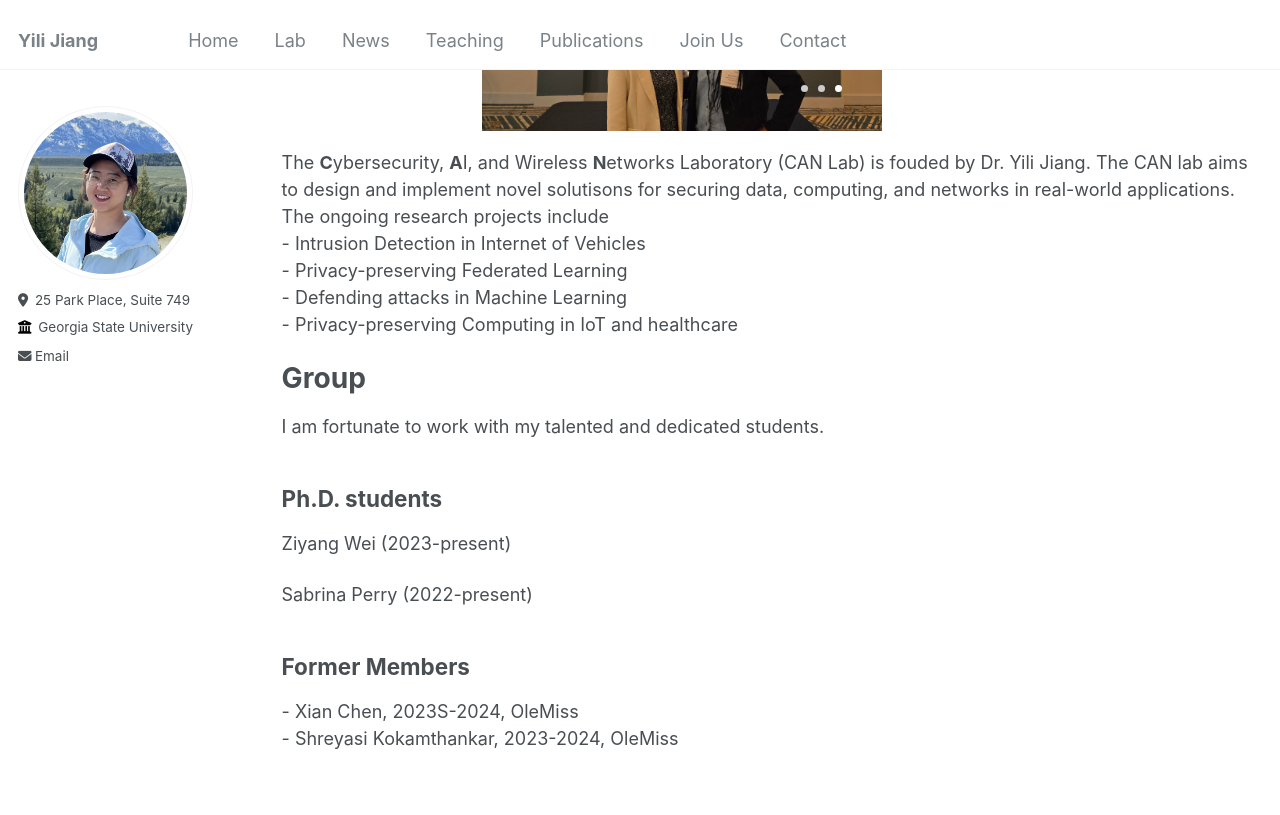
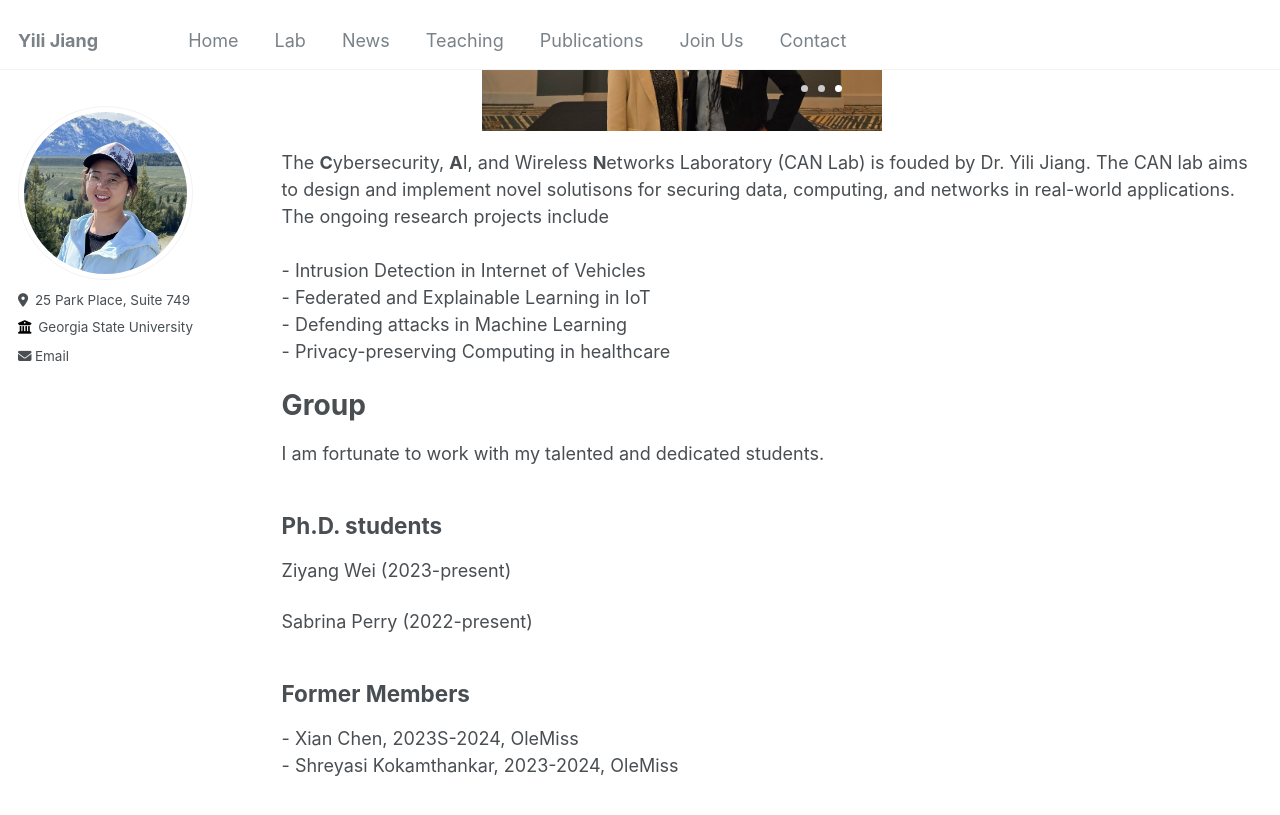
Before and after one commit to suhbrina-perry/suhbrina-perry.github.io, a Jekyll site: the page built from _pages/lab.html, in a window 1280 px wide and 900 px high, scrolled down 317 px. Shown: the top 815 px of the window. Built offline with Jekyll 4.4.1, drawn with Linux system fonts in a browser that asks for light colours.

Commit message:
Update lab.html

```diff
--- a/_pages/lab.html
+++ b/_pages/lab.html
@@ -180,11 +180,11 @@ author_profile: true
     </script>
     <p> The <strong>C</strong>ybersecurity, <strong>A</strong>I, and Wireless <strong>N</strong>etworks Laboratory (CAN Lab)
     is fouded by Dr. Yili Jiang. The CAN lab aims to design and implement novel solutisons for securing data, computing,
-    and networks in real-world applications. The ongoing research projects include </br>
+    and networks in real-world applications. The ongoing research projects include </br></br>
     - Intrusion Detection in Internet of Vehicles </br>
-    - Privacy-preserving Federated Learning  </br>
+    - Federated and Explainable Learning in IoT  </br>
     - Defending attacks in Machine Learning </br>
-    - Privacy-preserving Computing in IoT and healthcare </br>
+    - Privacy-preserving Computing in healthcare </br>
     </p>
     <h1>Group</h1>
     <p> I am fortunate to work with my talented and dedicated students. </p>
```
